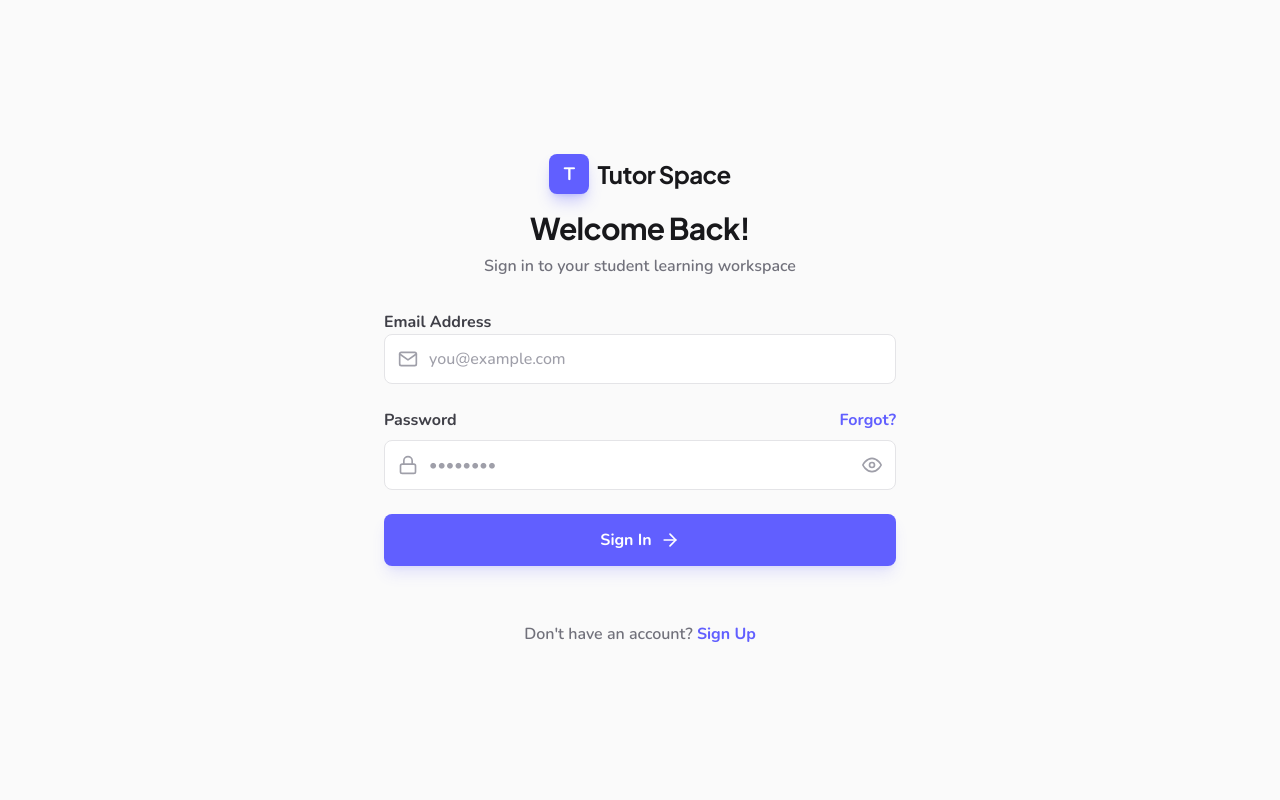
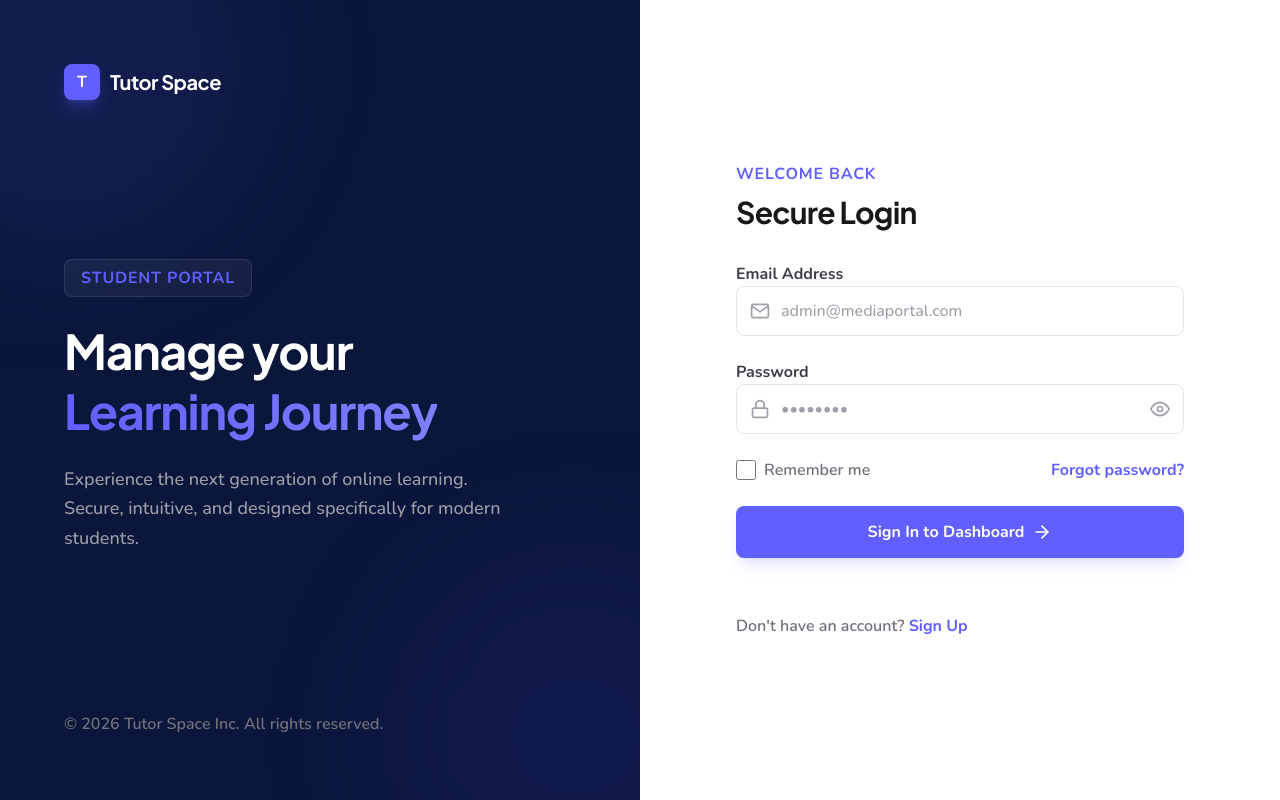
Before and after one commit to Foxses-Studio/tutor-space, a Next.js app: page /login in a window 1280 px wide. Built offline with nearby package versions, Linux system fonts and the light colour scheme.

Commit message:
style: implement stunning split-screen layout on register and login pages matching the user's reference design

```diff
--- a/app/(app)/login/LoginForm.tsx
+++ b/app/(app)/login/LoginForm.tsx
@@ -13,6 +13,7 @@ export default function LoginForm() {
   const [password, setPassword] = useState('')
   const [showPassword, setShowPassword] = useState(false)
   const [loading, setLoading] = useState(false)
+  const [rememberMe, setRememberMe] = useState(false)
 
   const handleSubmit = async (e: React.FormEvent) => {
     e.preventDefault()
@@ -67,31 +68,72 @@ export default function LoginForm() {
   }
 
   return (
-    <div className="min-h-screen bg-[#fafafa] flex items-center justify-center p-6 relative overflow-hidden">
+    <div className="min-h-screen flex bg-white font-sans">
 
+      {/* Left Side: Premium Navy Branding Column (Hidden on Mobile) */}
+      <div className="hidden lg:flex w-1/2 bg-[#0A163A] text-white flex-col justify-between p-16 relative overflow-hidden select-none">
+        {/* Soft glowing purple blur gradient blobs */}
+        <div className="absolute -top-32 -left-32 w-96 h-96 bg-[#615fff]/10 rounded-full blur-3xl pointer-events-none" />
+        <div className="absolute -bottom-32 -right-32 w-96 h-96 bg-[#543cdf]/10 rounded-full blur-3xl pointer-events-none" />
+
+        {/* Top: Logo */}
+        <Link href="/" className="flex items-center gap-2.5 z-10 group self-start">
+          <span className="h-9 w-9 rounded-lg bg-[#615fff] flex items-center justify-center font-bold text-white shadow-lg shadow-[#615fff]/30 transition-transform group-hover:scale-105 duration-300 text-base">
+            T
+          </span>
+          <span className="text-xl font-bold font-display tracking-tight text-white">
+            Tutor Space
+          </span>
+        </Link>
+
+        {/* Middle: Brand Messages */}
+        <div className="flex flex-col gap-6 z-10 my-auto">
+          <div className="inline-flex items-center justify-center px-4 py-1.5 rounded-lg bg-white/5 border border-white/10 text-base font-bold text-[#615fff] uppercase tracking-wider self-start">
+            Student Portal
+          </div>
+          <h1 className="text-4xl sm:text-5xl font-bold font-display tracking-tight leading-tight text-white">
+            Manage your <br />
+            <span className="text-transparent bg-clip-text bg-gradient-to-r from-[#615fff] to-[#807eff]">Learning Journey</span>
+          </h1>
+          <p className="text-zinc-400 text-lg max-w-md font-medium leading-relaxed">
+            Experience the next generation of online learning. Secure, intuitive, and designed specifically for modern students.
+          </p>
+        </div>
+
+        {/* Bottom: Copyright Footer */}
+        <div className="text-zinc-500 text-base font-semibold z-10">
+          &copy; 2026 Tutor Space Inc. All rights reserved.
+        </div>
+      </div>
+
+      {/* Right Side: Form Workspace Column */}
+      <div className="w-full lg:w-1/2 min-h-screen bg-white flex items-center justify-center p-8 sm:p-12 relative overflow-y-auto">
         <motion.div
           initial={{ opacity: 0, y: 20 }}
           animate={{ opacity: 1, y: 0 }}
           transition={{ duration: 0.5, ease: 'easeOut' }}
-        className="w-full max-w-lg bg-transparent p-0 relative z-10"
+          className="w-full max-w-md bg-transparent p-0 relative z-10"
         >
-
-        {/* Branding header */}
-        <div className="flex flex-col items-center mb-8">
-          <Link href="/" className="flex items-center gap-2 mb-4 group">
-            <span className="h-10 w-10 rounded-lg bg-[#615fff] flex items-center justify-center font-bold text-white shadow-lg shadow-[#615fff]/30 transition-transform group-hover:scale-105 duration-300 text-lg">
+          {/* Logo visible only on mobile */}
+          <div className="flex justify-start lg:hidden mb-8">
+            <Link href="/" className="flex items-center gap-2.5 group">
+              <span className="h-9 w-9 rounded-lg bg-[#615fff] flex items-center justify-center font-bold text-white shadow-lg shadow-[#615fff]/30 transition-transform group-hover:scale-105 duration-300 text-base">
                 T
               </span>
-            <span className="text-2xl font-bold font-display tracking-tight text-zinc-900">
+              <span className="text-xl font-bold font-display tracking-tight text-zinc-900">
                 Tutor Space
               </span>
             </Link>
-          <h2 className="text-2xl sm:text-3xl font-bold text-zinc-900 tracking-tight font-display text-center">
-            Welcome Back!
+          </div>
+
+          {/* Form Header */}
+          <div className="flex flex-col items-start mb-8">
+            <span className="text-base font-bold text-[#615fff] uppercase tracking-wider mb-2">
+              Welcome Back
+            </span>
+            <h2 className="text-3xl font-bold text-zinc-900 tracking-tight font-display">
+              Secure Login
             </h2>
-          <p className="text-zinc-500 font-semibold text-base mt-2 text-center">
-            Sign in to your student learning workspace
-          </p>
           </div>
 
           {/* Form */}
@@ -112,7 +154,7 @@ export default function LoginForm() {
                   required
                   value={email}
                   onChange={(e) => setEmail(e.target.value)}
-                placeholder="you@example.com"
+                  placeholder="admin@mediaportal.com"
                   className="w-full pl-11 pr-4 py-3 rounded-lg border border-zinc-200 focus:border-[#615fff] focus:ring-3 focus:ring-[#615fff]/10 outline-none text-base transition-all font-medium text-zinc-800 placeholder-zinc-400 bg-white"
                 />
               </div>
@@ -120,17 +162,9 @@ export default function LoginForm() {
 
             {/* Password input */}
             <div className="space-y-2">
-            <div className="flex items-center justify-between">
               <label htmlFor="password" className="text-base font-bold text-zinc-700">
                 Password
               </label>
-              <Link
-                href="/forgot-password"
-                className="text-base font-bold text-[#615fff] hover:text-[#543cdf] transition-colors"
-              >
-                Forgot?
-              </Link>
-            </div>
               <div className="relative">
                 <span className="absolute inset-y-0 left-0 pl-3.5 flex items-center text-zinc-400">
                   <FiLock className="h-5 w-5" />
@@ -154,6 +188,25 @@ export default function LoginForm() {
               </div>
             </div>
 
+            {/* Remember Me & Forgot Password (Aligned Horizontally) */}
+            <div className="flex items-center justify-between text-base font-semibold">
+              <label className="flex items-center gap-2 text-zinc-500 cursor-pointer select-none">
+                <input
+                  type="checkbox"
+                  checked={rememberMe}
+                  onChange={(e) => setRememberMe(e.target.checked)}
+                  className="h-5 w-5 rounded border-zinc-300 text-[#615fff] focus:ring-[#615fff] cursor-pointer"
+                />
+                Remember me
+              </label>
+              <Link
+                href="/forgot-password"
+                className="text-[#615fff] hover:text-[#543cdf] transition-colors font-bold"
+              >
+                Forgot password?
+              </Link>
+            </div>
+
             {/* Submit Button */}
             <motion.button
               whileHover={{ scale: 1.01 }}
@@ -166,7 +219,7 @@ export default function LoginForm() {
                 <div className="h-5 w-5 border-2 border-white border-t-transparent rounded-full animate-spin" />
               ) : (
                 <>
-                Sign In
+                  Sign In to Dashboard
                   <FiArrowRight className="h-5 w-5" />
                 </>
               )}
@@ -174,7 +227,7 @@ export default function LoginForm() {
           </form>
 
           {/* Footer info link */}
-        <div className="mt-8 text-center text-base font-semibold text-zinc-500 pt-6">
+          <div className="mt-8 text-left text-base font-semibold text-zinc-500 pt-6">
             Don&apos;t have an account?{' '}
             <Link
               href="/register"
@@ -186,5 +239,7 @@ export default function LoginForm() {
 
         </motion.div>
       </div>
+
+    </div>
   )
 }
--- a/app/(app)/register/RegisterForm.tsx
+++ b/app/(app)/register/RegisterForm.tsx
@@ -115,35 +115,76 @@ export default function RegisterForm() {
   }
 
   return (
-    <div className="min-h-screen bg-[#fafafa] flex items-center justify-center p-6 relative overflow-hidden">
+    <div className="min-h-screen flex bg-white font-sans">
 
+      {/* Left Side: Premium Navy Branding Column (Hidden on Mobile) */}
+      <div className="hidden lg:flex w-1/2 bg-[#0A163A] text-white flex-col justify-between p-16 relative overflow-hidden select-none">
+        {/* Soft glowing purple blur gradient blobs */}
+        <div className="absolute -top-32 -left-32 w-96 h-96 bg-[#615fff]/10 rounded-full blur-3xl pointer-events-none" />
+        <div className="absolute -bottom-32 -right-32 w-96 h-96 bg-[#543cdf]/10 rounded-full blur-3xl pointer-events-none" />
+
+        {/* Top: Logo */}
+        <Link href="/" className="flex items-center gap-2.5 z-10 group self-start">
+          <span className="h-9 w-9 rounded-lg bg-[#615fff] flex items-center justify-center font-bold text-white shadow-lg shadow-[#615fff]/30 transition-transform group-hover:scale-105 duration-300 text-base">
+            T
+          </span>
+          <span className="text-xl font-bold font-display tracking-tight text-white">
+            Tutor Space
+          </span>
+        </Link>
+
+        {/* Middle: Brand Messages */}
+        <div className="flex flex-col gap-6 z-10 my-auto">
+          <div className="inline-flex items-center justify-center px-4 py-1.5 rounded-lg bg-white/5 border border-white/10 text-base font-bold text-[#615fff] uppercase tracking-wider self-start">
+            Student Platform
+          </div>
+          <h1 className="text-4xl sm:text-5xl font-bold font-display tracking-tight leading-tight text-white">
+            Unlock your <br />
+            <span className="text-transparent bg-clip-text bg-gradient-to-r from-[#615fff] to-[#807eff]">Learning Potential</span>
+          </h1>
+          <p className="text-zinc-400 text-lg max-w-md font-medium leading-relaxed">
+            Access world-class interactive courses, learn from top global instructors, and track your progress all in one single, powerful space.
+          </p>
+        </div>
+
+        {/* Bottom: Copyright Footer */}
+        <div className="text-zinc-500 text-base font-semibold z-10">
+          &copy; 2026 Tutor Space Inc. All rights reserved.
+        </div>
+      </div>
+
+      {/* Right Side: Form Workspace Column */}
+      <div className="w-full lg:w-1/2 min-h-screen bg-white flex items-center justify-center p-8 sm:p-12 relative overflow-y-auto">
         <motion.div
           initial={{ opacity: 0, y: 20 }}
           animate={{ opacity: 1, y: 0 }}
           transition={{ duration: 0.5, ease: 'easeOut' }}
-        className="w-full max-w-xl bg-transparent p-0 relative z-10"
+          className="w-full max-w-md bg-transparent p-0 relative z-10"
         >
-
-        {/* Branding header */}
-        <div className="flex flex-col items-center mb-8">
-          <Link href="/" className="flex items-center gap-2 mb-4 group">
-            <span className="h-10 w-10 rounded-lg bg-[#615fff] flex items-center justify-center font-bold text-white shadow-lg shadow-[#615fff]/30 transition-transform group-hover:scale-105 duration-300 text-lg">
+          {/* Logo visible only on mobile */}
+          <div className="flex justify-start lg:hidden mb-8">
+            <Link href="/" className="flex items-center gap-2.5 group">
+              <span className="h-9 w-9 rounded-lg bg-[#615fff] flex items-center justify-center font-bold text-white shadow-lg shadow-[#615fff]/30 transition-transform group-hover:scale-105 duration-300 text-base">
                 T
               </span>
-            <span className="text-2xl font-bold font-display tracking-tight text-zinc-900">
+              <span className="text-xl font-bold font-display tracking-tight text-zinc-900">
                 Tutor Space
               </span>
             </Link>
-          <h2 className="text-2xl sm:text-3xl font-bold text-zinc-900 tracking-tight font-display text-center">
+          </div>
+
+          {/* Form Header */}
+          <div className="flex flex-col items-start mb-8">
+            <span className="text-base font-bold text-[#615fff] uppercase tracking-wider mb-2">
+              Get Started
+            </span>
+            <h2 className="text-3xl font-bold text-zinc-900 tracking-tight font-display">
               Student Registration
             </h2>
-          <p className="text-zinc-500 font-semibold text-base mt-2 text-center">
-            Join as a learner and begin your journey
-          </p>
           </div>
 
           {/* Multi-step progress indicator */}
-        <div className="flex items-center justify-between mb-10 px-6">
+          <div className="flex items-center justify-between mb-8">
             {[1, 2, 3].map((s) => (
               <React.Fragment key={s}>
                 <div className="flex items-center justify-center relative">
@@ -156,12 +197,12 @@ export default function RegisterForm() {
                   >
                     {step > s ? <FiCheck className="h-5 w-5" /> : s}
                   </div>
-                <span className="absolute -bottom-6 text-base font-bold text-zinc-400 whitespace-nowrap hidden sm:block">
+                  <span className="absolute -bottom-6 text-xs font-bold text-zinc-400 whitespace-nowrap hidden sm:block">
                     {s === 1 ? 'Account' : s === 2 ? 'Profile' : 'Interests'}
                   </span>
                 </div>
                 {s < 3 && (
-                <div className="flex-1 h-0.5 mx-4 bg-zinc-200 relative overflow-hidden">
+                  <div className="flex-1 h-0.5 mx-3 bg-zinc-200 relative overflow-hidden">
                     <div
                       className="absolute inset-y-0 left-0 bg-[#615fff] transition-all duration-500"
                       style={{ width: step > s ? '100%' : '0%' }}
@@ -429,7 +470,7 @@ export default function RegisterForm() {
           </div>
 
           {/* Footer info link */}
-        <div className="mt-8 text-center text-base font-semibold text-zinc-500 pt-6">
+          <div className="mt-8 text-left text-base font-semibold text-zinc-500 pt-6">
             Already have an account?{' '}
             <Link
               href="/login"
@@ -441,5 +482,7 @@ export default function RegisterForm() {
 
         </motion.div>
       </div>
+
+    </div>
   )
 }
```
Lines whose indentation alone changed are shown as unchanged.
